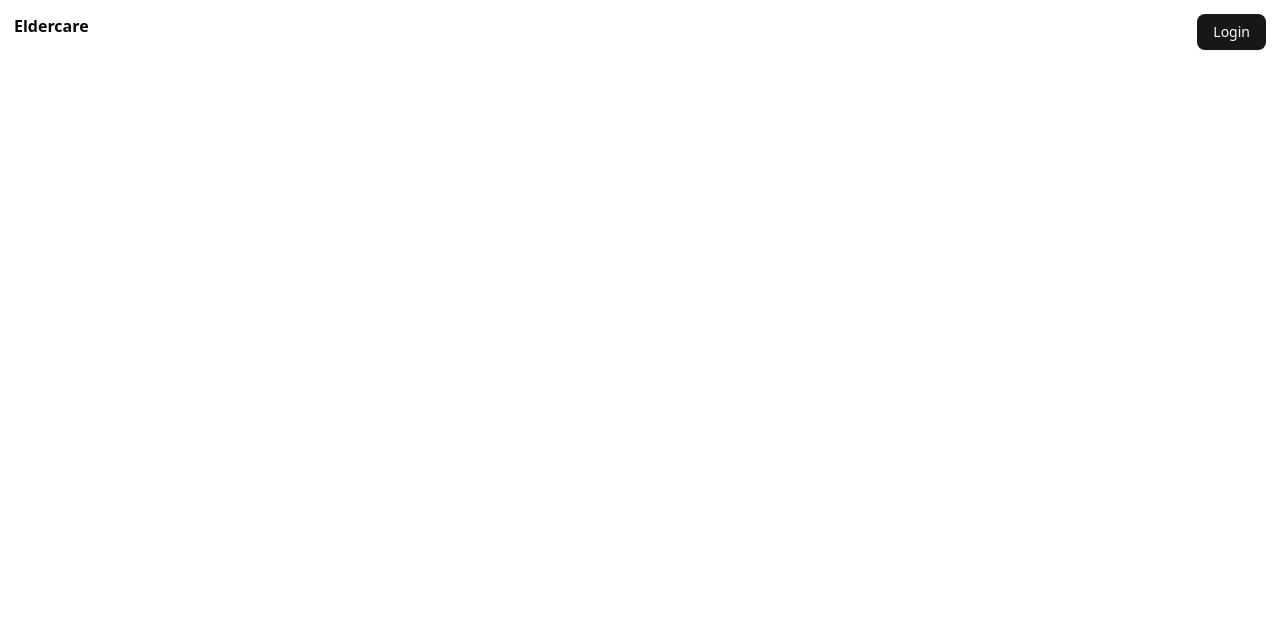
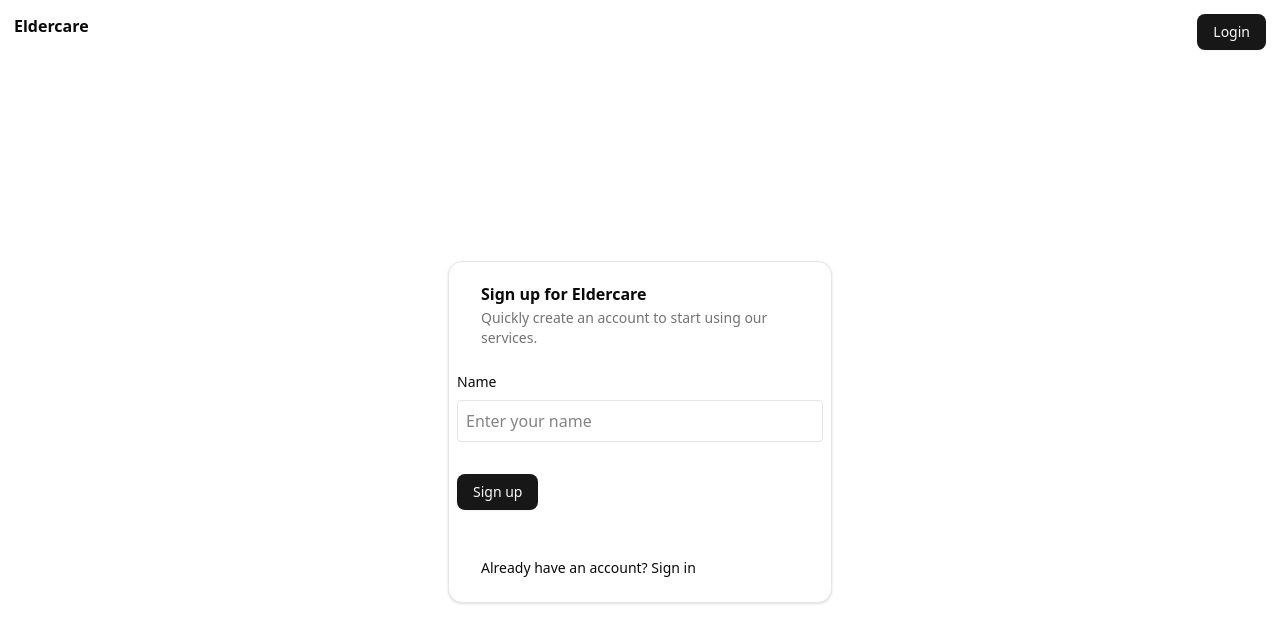
Before and after one commit to provsalt/BED2025Apr_P05_T1, a React (Vite) app in the folder frontend/: page /signup in a window 1280 px wide. Shown: the top 642 px of the page. Built offline with nearby package versions, Linux system fonts and the light colour scheme.

Commit message:
feat(sign up): Initiate sign up page.

```diff
--- a/frontend/package.json
+++ b/frontend/package.json
@@ -10,6 +10,8 @@
     "preview": "vite preview"
   },
   "dependencies": {
+    "@hookform/resolvers": "^5.0.1",
+    "@radix-ui/react-label": "^2.1.7",
     "@radix-ui/react-slot": "^1.2.3",
     "@tailwindcss/vite": "^4.1.8",
     "class-variance-authority": "^0.7.1",
@@ -17,9 +19,11 @@
     "lucide-react": "^0.511.0",
     "react": "^19.1.0",
     "react-dom": "^19.1.0",
+    "react-hook-form": "^7.57.0",
     "react-router": "^7.6.1",
     "tailwind-merge": "^3.3.0",
-    "tailwindcss": "^4.1.8"
+    "tailwindcss": "^4.1.8",
+    "zod": "^3.25.51"
   },
   "devDependencies": {
     "@eslint/js": "^9.25.0",
--- /dev/null
+++ b/frontend/src/components/ui/card.jsx
@@ -0,0 +1,101 @@
+import * as React from "react"
+
+import { cn } from "@/lib/utils"
+
+function Card({
+  className,
+  ...props
+}) {
+  return (
+    <div
+      data-slot="card"
+      className={cn(
+        "bg-card text-card-foreground flex flex-col gap-6 rounded-xl border py-6 shadow-sm",
+        className
+      )}
+      {...props} />
+  );
+}
+
+function CardHeader({
+  className,
+  ...props
+}) {
+  return (
+    <div
+      data-slot="card-header"
+      className={cn(
+        "@container/card-header grid auto-rows-min grid-rows-[auto_auto] items-start gap-1.5 px-6 has-data-[slot=card-action]:grid-cols-[1fr_auto] [.border-b]:pb-6",
+        className
+      )}
+      {...props} />
+  );
+}
+
+function CardTitle({
+  className,
+  ...props
+}) {
+  return (
+    <div
+      data-slot="card-title"
+      className={cn("leading-none font-semibold", className)}
+      {...props} />
+  );
+}
+
+function CardDescription({
+  className,
+  ...props
+}) {
+  return (
+    <div
+      data-slot="card-description"
+      className={cn("text-muted-foreground text-sm", className)}
+      {...props} />
+  );
+}
+
+function CardAction({
+  className,
+  ...props
+}) {
+  return (
+    <div
+      data-slot="card-action"
+      className={cn(
+        "col-start-2 row-span-2 row-start-1 self-start justify-self-end",
+        className
+      )}
+      {...props} />
+  );
+}
+
+function CardContent({
+  className,
+  ...props
+}) {
+  return (<div data-slot="card-content" className={cn("px-6", className)} {...props} />);
+}
+
+function CardFooter({
+  className,
+  ...props
+}) {
+  return (
+    <div
+      data-slot="card-footer"
+      className={cn("flex items-center px-6 [.border-t]:pt-6", className)}
+      {...props} />
+  );
+}
+
+export {
+  Card,
+  CardHeader,
+  CardFooter,
+  CardTitle,
+  CardAction,
+  CardDescription,
+  CardContent,
+}
--- /dev/null
+++ b/frontend/src/components/ui/form.jsx
@@ -0,0 +1,143 @@
+import * as React from "react"
+import { Slot } from "@radix-ui/react-slot"
+import { Controller, FormProvider, useFormContext, useFormState } from "react-hook-form";
+
+import { cn } from "@/lib/utils"
+import { Label } from "@/components/ui/label"
+
+const Form = FormProvider
+
+const FormFieldContext = React.createContext({})
+
+const FormField = (
+  {
+    ...props
+  }
+) => {
+  return (
+    <FormFieldContext.Provider value={{ name: props.name }}>
+      <Controller {...props} />
+    </FormFieldContext.Provider>
+  );
+}
+
+const useFormField = () => {
+  const fieldContext = React.useContext(FormFieldContext)
+  const itemContext = React.useContext(FormItemContext)
+  const { getFieldState } = useFormContext()
+  const formState = useFormState({ name: fieldContext.name })
+  const fieldState = getFieldState(fieldContext.name, formState)
+
+  if (!fieldContext) {
+    throw new Error("useFormField should be used within <FormField>")
+  }
+
+  const { id } = itemContext
+
+  return {
+    id,
+    name: fieldContext.name,
+    formItemId: `${id}-form-item`,
+    formDescriptionId: `${id}-form-item-description`,
+    formMessageId: `${id}-form-item-message`,
+    ...fieldState,
+  }
+}
+
+const FormItemContext = React.createContext({})
+
+function FormItem({
+  className,
+  ...props
+}) {
+  const id = React.useId()
+
+  return (
+    <FormItemContext.Provider value={{ id }}>
+      <div data-slot="form-item" className={cn("grid gap-2", className)} {...props} />
+    </FormItemContext.Provider>
+  );
+}
+
+function FormLabel({
+  className,
+  ...props
+}) {
+  const { error, formItemId } = useFormField()
+
+  return (
+    <Label
+      data-slot="form-label"
+      data-error={!!error}
+      className={cn("data-[error=true]:text-destructive", className)}
+      htmlFor={formItemId}
+      {...props} />
+  );
+}
+
+function FormControl({
+  ...props
+}) {
+  const { error, formItemId, formDescriptionId, formMessageId } = useFormField()
+
+  return (
+    <Slot
+      data-slot="form-control"
+      id={formItemId}
+      aria-describedby={
+        !error
+          ? `${formDescriptionId}`
+          : `${formDescriptionId} ${formMessageId}`
+      }
+      aria-invalid={!!error}
+      {...props} />
+  );
+}
+
+function FormDescription({
+  className,
+  ...props
+}) {
+  const { formDescriptionId } = useFormField()
+
+  return (
+    <p
+      data-slot="form-description"
+      id={formDescriptionId}
+      className={cn("text-muted-foreground text-sm", className)}
+      {...props} />
+  );
+}
+
+function FormMessage({
+  className,
+  ...props
+}) {
+  const { error, formMessageId } = useFormField()
+  const body = error ? String(error?.message ?? "") : props.children
+
+  if (!body) {
+    return null
+  }
+
+  return (
+    <p
+      data-slot="form-message"
+      id={formMessageId}
+      className={cn("text-destructive text-sm", className)}
+      {...props}>
+      {body}
+    </p>
+  );
+}
+
+export {
+  useFormField,
+  Form,
+  FormItem,
+  FormLabel,
+  FormControl,
+  FormDescription,
+  FormMessage,
+  FormField,
+}
--- /dev/null
+++ b/frontend/src/components/ui/label.jsx
@@ -0,0 +1,23 @@
+"use client"
+
+import * as React from "react"
+import * as LabelPrimitive from "@radix-ui/react-label"
+
+import { cn } from "@/lib/utils"
+
+function Label({
+  className,
+  ...props
+}) {
+  return (
+    <LabelPrimitive.Root
+      data-slot="label"
+      className={cn(
+        "flex items-center gap-2 text-sm leading-none font-medium select-none group-data-[disabled=true]:pointer-events-none group-data-[disabled=true]:opacity-50 peer-disabled:cursor-not-allowed peer-disabled:opacity-50",
+        className
+      )}
+      {...props} />
+  );
+}
+
+export { Label }
--- a/frontend/src/main.jsx
+++ b/frontend/src/main.jsx
@@ -9,11 +9,15 @@ import {Navbar} from "@/components/navbar/navbar.jsx";
 createRoot(document.getElementById('root')).render(
   <StrictMode>
       <BrowserRouter>
+        <div className="flex flex-col min-h-svh">
           <Navbar />
-          <Routes>
+          <div className="flex flex-col flex-1">
+            <Routes>
               <Route path="/" element={<Home/>} />
               <Route path="/signup" element={<Signup/>} />
-          </Routes>
+            </Routes>
+          </div>
+        </div>
       </BrowserRouter>
   </StrictMode>,
 )
--- a/frontend/src/routes/auth/signUp.jsx
+++ b/frontend/src/routes/auth/signUp.jsx
@@ -1,7 +1,81 @@
+import {
+  Card,
+  CardContent,
+  CardDescription,
+  CardFooter,
+  CardHeader,
+  CardTitle
+} from "@/components/ui/card.jsx";
+import { zodResolver } from "@hookform/resolvers/zod"
+import {Button} from "@/components/ui/button.jsx";
+import {Link} from "react-router";
+import {z} from "zod";
+import {Form, useForm} from "react-hook-form";
+import {FormField, FormItem} from "@/components/ui/form.jsx";
+
+const signupForm = z.object({
+  name: z.string().min(2).max(255),
+  email: z.string().email(),
+  password: z.string().min(8).max(255),
+  confirmPassword: z.string().min(8).max(255),
+  dateOfBirth: z.string(),
+  gender: z.number().min(0).max(1),
+  terms: z.boolean().refine((val) => val, {
+    message: "You must accept the terms and conditions",
+  }),
+})
+
 export const Signup = () => {
+  const form = useForm({
+    resolver: zodResolver(signupForm),
+    defaultValues: {
+      name: "",
+    },
+  })
+
+  const onSubmit = (data) => {
+    console.log("Form submitted with data:", data);
+  }
+
     return (
-        <>
+        <div className="flex flex-col flex-1 items-center justify-center">
 
-        </>
+          <Card className="w-full max-w-sm px-2">
+            <CardHeader>
+              <CardTitle>Sign up for Eldercare</CardTitle>
+              <CardDescription>
+                Quickly create an account to start using our services.
+              </CardDescription>
+            </CardHeader>
+              <Form {...form}>
+                <form onSubmit={form.handleSubmit(onSubmit)} className="space-y-8">
+                  <FormField
+                    control={form.control}
+                    name="name"
+                    render={({ field }) => (
+                      <FormItem>
+                        <label className="text-sm font-medium">Name</label>
+                        <input
+                          {...field}
+                          className="w-full p-2 border rounded"
+                          placeholder="Enter your name"
+                        />
+                      </FormItem>
+                    )}
+                  />
+                  <Button type="submit">Sign up</Button>
+                </form>
+              </Form>
+            <CardContent>
+
+            </CardContent>
+
+            <CardFooter>
+              <Link className="text-sm hover:underline ease-in-out transition" to="/login">
+                Already have an account? Sign in
+              </Link>
+            </CardFooter>
+          </Card>
+        </div>
     )
 }
```
Also changed, not shown: 2 other files (tests, documents, lock files or other folders).
